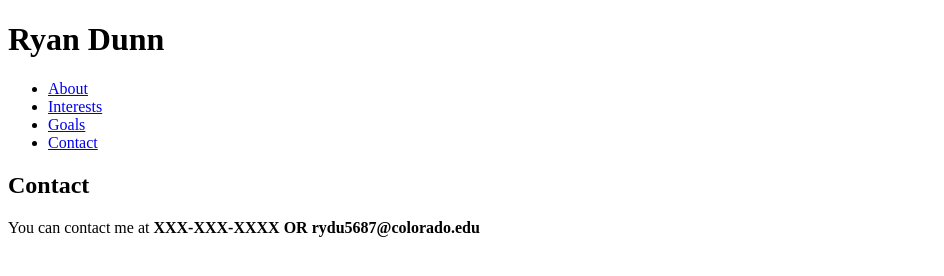
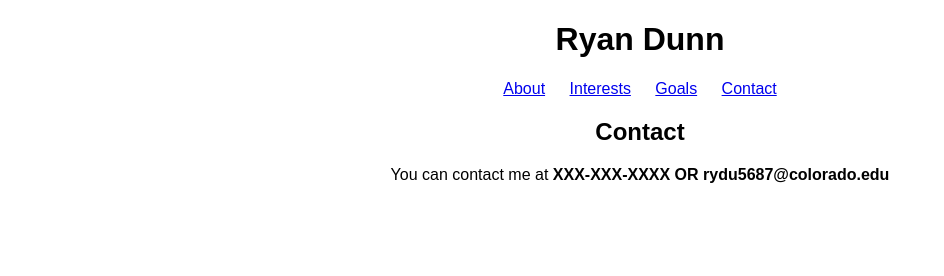
Before and after one commit to rydu5687/rydu5687.github.io, a plain HTML site: page PortfolioNew/contact.html in a window 1280 px wide. Shown: the whole page, without its empty margins (0-944 px from the left). Drawn offline with Linux system fonts and the light colour scheme.

Commit message:
Generalization organizatiom

```diff
--- a/PortfolioNew/contact.html
+++ b/PortfolioNew/contact.html
@@ -4,6 +4,20 @@
     <meta charset="UTF-8">
     <meta name="viewport" content="width=device-width, initial-scale=1.0">
     <title>Document</title>
+      <style>
+    body {
+      text-align: center; /* centers inline content like text and links */
+      font-family: Arial, sans-serif;
+    }
+    nav ul {
+      list-style-type: none;
+      padding: 0;
+    }
+    nav li {
+      display: inline; /* makes nav links appear side by side */
+      margin: 0 10px;
+    }
+  </style>
 </head>
 <body>
     <h1>Ryan Dunn</h1>
```
Also changed, not shown: PortfolioNew/goals.html (+14 -0 lines), PortfolioNew/home.html (+14 -0 lines), PortfolioNew/interests.html (+14 -0 lines).
